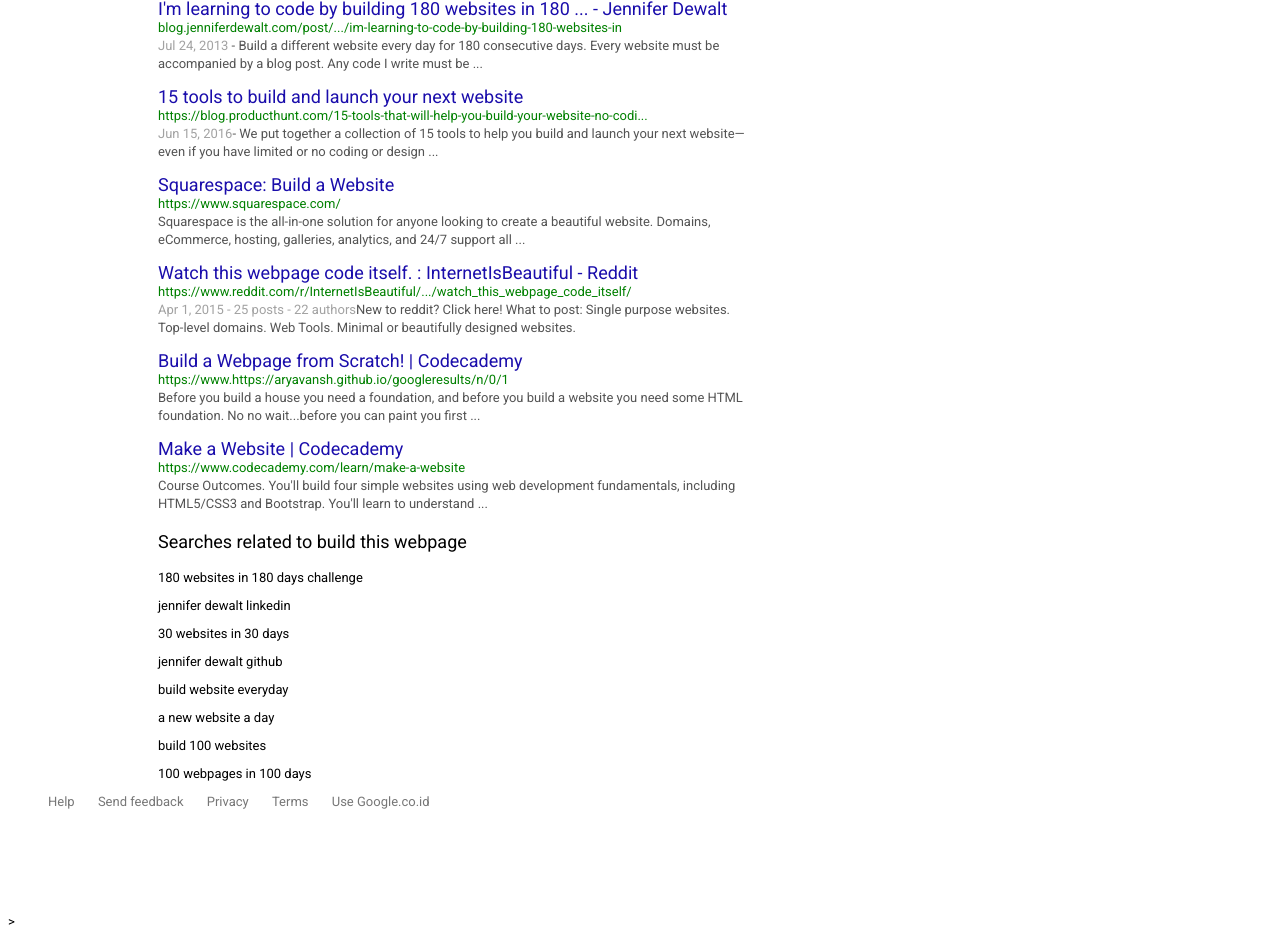
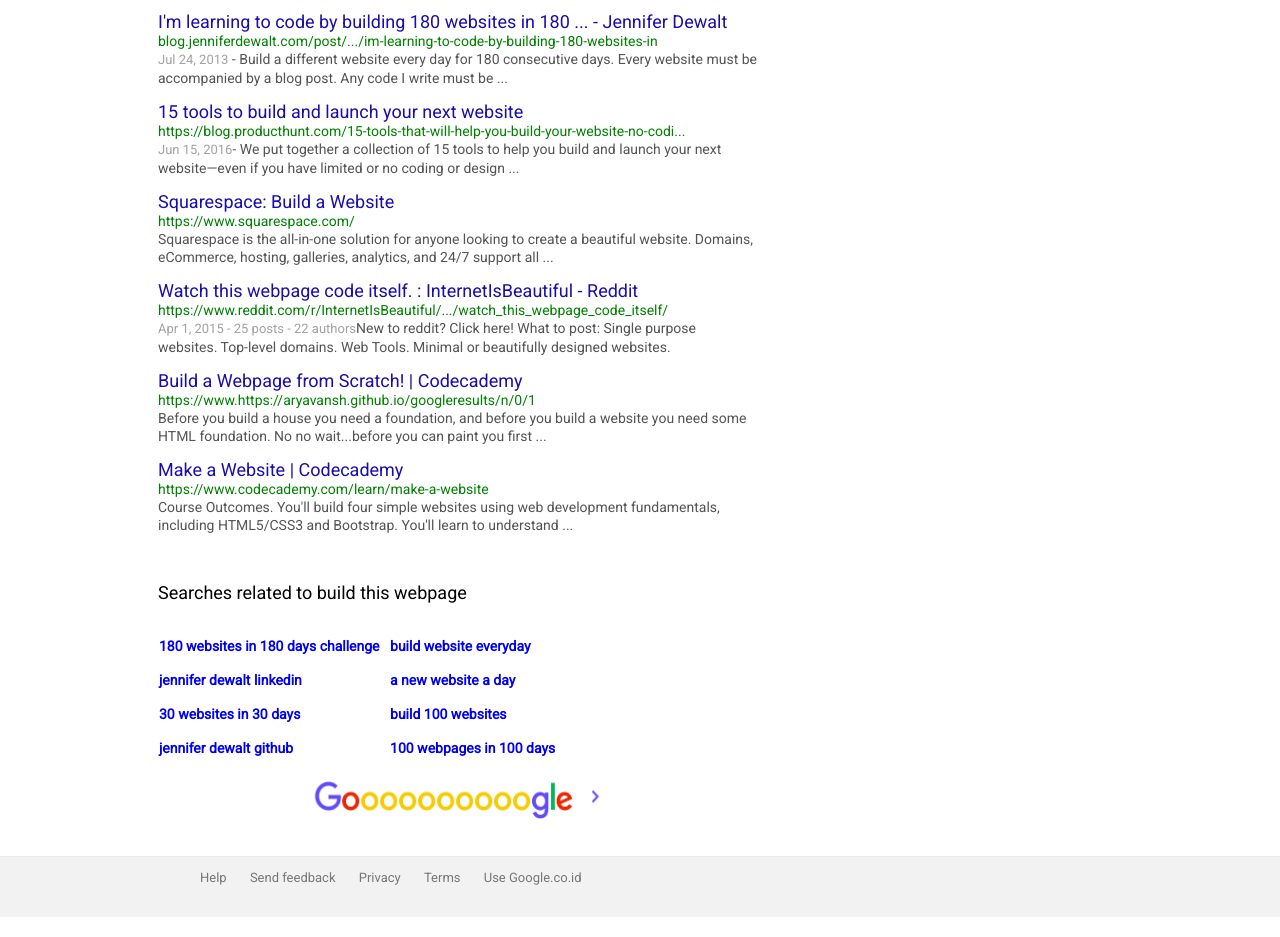
Before and after one commit to vistapuri/google-search-result, a plain HTML site: page index.html in a window 1280 px wide. Shown: the part 584-1521 px from the top of the page. Drawn offline with Linux system fonts and the light colour scheme.

Commit message:
all done

```diff
--- a/index.html
+++ b/index.html
@@ -94,26 +94,25 @@
   	<p>Course Outcomes. You'll build four simple websites using web development fundamentals, including HTML5/CSS3 and Bootstrap. You'll learn to understand ...
   </div>
 
-
-
+ <br>
 <p style="font-size: 18px">Searches related to build this webpage</p>
 <div class="related">
-<p>180 websites in 180 days challenge</p>
-<p>jennifer dewalt linkedin</p>
-<p>30 websites in 30 days</p>
-<p>jennifer dewalt github</p>
+<p><a href="#">180 websites in 180 days challenge</a></p>
+<p><a href="#">jennifer dewalt linkedin<a></p>
+<p><a href="#">30 websites in 30 days<a></p>
+<p><a href="#">jennifer dewalt github<a></p>
 </div>
 <div class="related">
-<p>build website everyday</p>
-<p>a new website a day</p>
-<p>build 100 websites</p>
-<p>100 webpages in 100 days</p>
+<p><a href="#">build website everyday<a></p>
+<p><a href="#">a new website a day<a></p>
+<p><a href="#">build 100 websites<a></p>
+<p><a href="#">100 webpages in 100 days<a></p>
 </div>
 
-
+<img id=bottom src="./google-long.png">
 
    </section>
-  <footer>
+<footer>
   	<ul class="nav-bottom">
   		<li><a href="#">Help</a></li>
   		<li><a href="#">Send feedback</a></li>
@@ -121,6 +120,6 @@
   		<li><a href="#">Terms</a></li>
   		<li><a href="#">Use Google.co.id</a></li>
   	</ul>
-  </footer>
+</footer>
 </body>
-</html>>
+</html>
--- a/style.css
+++ b/style.css
@@ -7,8 +7,9 @@
 
 body {
 	display: block;
-	font-size: 13px;
+	font-size: 14px;
 }
+
 header {
 	display: block;
 	position: absolute;
@@ -22,17 +23,26 @@ header {
 	padding: 20px;
 }
 section {
+	display: block;
+	position: relative;
 	margin-top: 130px;
 	margin-left: 150px;
 	width: 600px;
 	height: auto;
 }
 footer {
-	position: relative;
-	bottom: 0px;
-	left: 0px;
+	display: block;
+	position: absolute;
+	top: 1440px;
+	right: 0;
+	bottom: 0;
+	left: 0;
+	background-color: #f2f2f2;
 	width: 100%;
-	height: 120px;
+	height: 60px;
+	padding-bottom: 60px;
+	border-top: 1px solid #ebebeb;
+	font-size: small;
 }
 #logo {
 	position: absolute;
@@ -85,7 +95,7 @@ li a {
 	color: #4285f4;
 	border-bottom: 3px solid #4285f4;
 	font-weight: bold;
-	padding: 17px 13px;
+	padding: 14px 13px;
 }
 #account {
 	position: absolute;
@@ -116,3 +126,23 @@ margin: 0;
 	text-align: left;
 	margin-top: 0;
 }
+.related {
+	font-weight: bold;
+	color: #1a0dab;
+	display: inline-block;
+	padding: 1px;
+	line-height: 20px;
+	max-width: 100%
+	margin-left: 5px;
+	margin-right: 5px;
+}
+#bottom {
+	display: block;
+	width: 300px;
+	height: 48px;
+	margin: 0 auto;
+}
+.nav-bottom {
+	margin-left: 160px;
+	font-size: small;
+}
```
